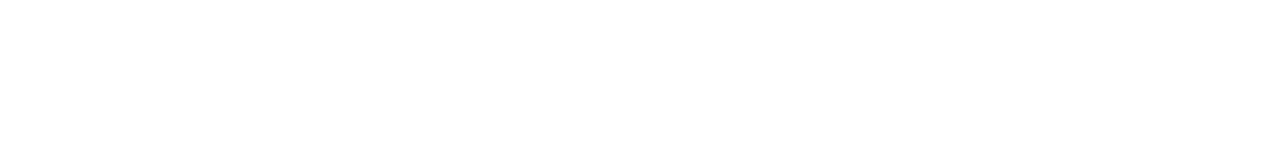
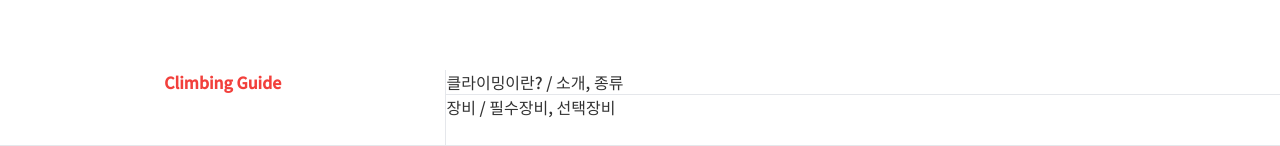
Before and after one commit to Choi-jae-min/Crux_, a Next.js app: page / in a window 1280 px wide. Shown: the part 1090-1236 px from the top of the page. Before the commit the page ends 1060 px from the top, so only its background shows below. Built offline with nearby package versions, Linux system fonts and the light colour scheme.

Commit message:
feat : main page

```diff
--- a/src/app/layout.tsx
+++ b/src/app/layout.tsx
@@ -20,7 +20,7 @@
   return (
     <html lang="en">
       <body
-        className={`${notoSansKr.className} antialiased`}
+        className={`${notoSansKr.className} antialiased bg-white`}
       >
         {children}
       </body>
--- a/src/app/mainForm.tsx
+++ b/src/app/mainForm.tsx
@@ -19,7 +19,6 @@
                     <SolutionButton/>
                 </div>
             </div>
-
         </>
     );
 };
--- a/src/app/page.tsx
+++ b/src/app/page.tsx
@@ -1,11 +1,41 @@
 import Header from "@/app/component/ui/Header";
 import MainForm from "@/app/mainForm";
+import Image from "next/image";
+import SolutionButton from "@/app/component/buttons/solutionButton";
+import React from "react";
 
 export default function Home() {
   return (
     <main>
         <Header/>
-        <MainForm/>
+        <div id={'main_banner'} className={'relative'}>
+            <Image
+                src="/crux_main01.png"
+                width={1960}
+                height={960}
+                alt={''}
+            />
+
+            <div className={'absolute w-full bottom-[5%] text-center transform text-txt-01'}>
+                <h1 className={'font-extrabold text-50'}>CRUX, 해답을 찾다.</h1>
+                <p className={'text-24 pt-[20px] pb-[60px]'}>어려운 문제의 해답을 찾고 같이 Crux를 넘어갑시다.</p>
+                <SolutionButton/>
+            </div>
+        </div>
+
+        <div className="grid grid-flow-col grid-rows-3 text-txt-01 border-b mt-[100px]">
+            <div className="row-span-3 border-r flex justify-center">
+                <span className={'flex flex-col text-nowrap text-txt-point font-bold'}>
+                    <h2>Climbing Guide</h2>
+                </span>
+            </div>
+            <div className="col-span-2 border-b w-full">
+                <h3>클라이밍이란? / 소개, 종류</h3>
+            </div>
+            <div className="col-span-2 row-span-2 w-full">
+                <h3>장비 / 필수장비, 선택장비</h3>
+            </div>
+        </div>
     </main>
   );
 }
```
